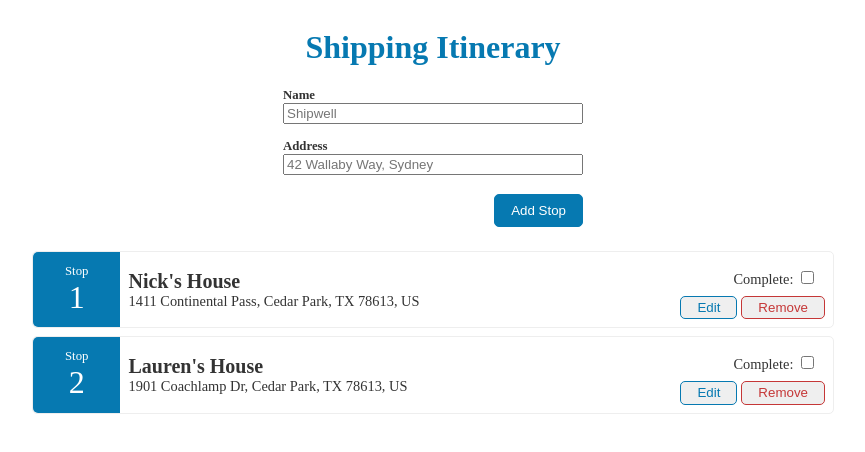
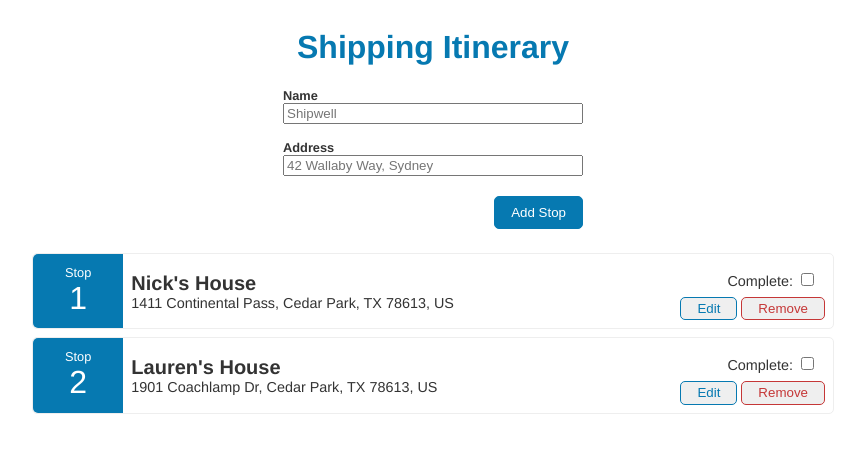
Before and after one commit to nickroberts404/shipwell-project, a React app: page / in a window 1280 px wide. Shown: the top 452 px of the page, without its empty margins (207-1072 px from the left). Built offline with nearby package versions, Linux system fonts and the light colour scheme; the HTML template or start-up script is replaced by a standard one.

Commit message:
Renamed form components and organized styles

```diff
--- a/src/components/App.js
+++ b/src/components/App.js
@@ -1,13 +1,13 @@
 import React from 'react';
 import styled from 'styled-components';
 import Header from './Header';
-import FormCreate from './FormCreate';
+import CreateStopForm from './CreateStopForm';
 import Itinerary from './Itinerary';
 const App = () => {
 	return (
 		<Container>
 			<Header />
-			<FormCreate />
+			<CreateStopForm />
 			<Itinerary />
 		</Container>
 	);
@@ -17,7 +17,7 @@ const Container = styled.div`
 	display: flex;
 	flex-direction: column;
 	align-items: center;
-	font-family: Avenir;
+	font-family: 'Avenir', Helvetica, sans-serif;
 	color: #333;
 `;
 
--- a/src/components/FormCreate.js
+++ b/src/components/CreateStopForm.js
@@ -2,9 +2,9 @@ import React from 'react';
 import styled from 'styled-components';
 import { useDispatch } from 'react-redux';
 import { addStop } from '../actions';
-import Form from './Form';
+import Form from './StopForm';
 
-const FormCreate = () => {
+const CreateStopForm = () => {
 	const dispatch = useDispatch();
 	const onSubmit = (name, address) => dispatch(addStop(name, address));
 	return (
@@ -20,4 +20,4 @@ const Container = styled.div`
 	margin-bottom: 1.5rem;
 `;
 
-export default FormCreate;
+export default CreateStopForm;
--- a/src/components/FormField.js
+++ b/src/components/FormField.js
@@ -7,7 +7,7 @@ const FormField = ({ value, placeholder, update, error, label }) => {
 	return (
 		<Container>
 			<FieldLabel>
-				<Text>{label}</Text>
+				<LabelText>{label}</LabelText>
 				<input value={value} placeholder={placeholder} onChange={onChange} type="text" />
 			</FieldLabel>
 			<Error>{error}</Error>
@@ -25,15 +25,15 @@ const FieldLabel = styled.label`
 	display: flex;
 	flex-direction: column;
 `;
-const Text = styled.div`
+const LabelText = styled.div`
+	font-size: 0.8rem;
 	font-weight: bold;
-	font-size: 0.8rem;
 `;
 const Error = styled.div`
+	height: 1rem;
+	align-self: flex-end;
 	color: ${dangerColor};
 	font-size: 0.8rem;
-	height: 15px;
-	align-self: flex-end;
 `;
 
 export default FormField;
--- a/src/components/ItineraryItem.js
+++ b/src/components/ItineraryItem.js
@@ -3,7 +3,7 @@ import { useDispatch } from 'react-redux';
 import styled from 'styled-components';
 import { updateStop, deleteStop } from '../actions';
 import { primaryColor, dangerColor, completeColor } from '../styleVariables';
-import FormUpdate from './FormUpdate';
+import FormUpdate from './UpdateStopForm';
 
 const ItineraryItem = ({ id, stopNum, name, address, complete }) => {
 	const dispatch = useDispatch();
@@ -17,13 +17,13 @@ const ItineraryItem = ({ id, stopNum, name, address, complete }) => {
 				Stop <span>{stopNum}</span>
 			</StopNumber>
 			<MiddleSection>
-				{!editing ? (
+				{editing ? (
+					<FormUpdate id={id} name={name} address={address} setEditing={setEditing} />
+				) : (
 					<div>
 						<Name>{name}</Name>
 						<Address>{address}</Address>
 					</div>
-				) : (
-					<FormUpdate id={id} name={name} address={address} setEditing={setEditing} />
 				)}
 			</MiddleSection>
 			<EndSection>
@@ -48,11 +48,11 @@ const ItineraryItem = ({ id, stopNum, name, address, complete }) => {
 
 const Container = styled.div`
 	display: flex;
-	border-radius: 5px;
-	border: 1px solid #eee;
 	width: 90%;
 	max-width: 50rem;
 	margin-bottom: 0.5rem;
+	border-radius: 5px;
+	border: 1px solid #eee;
 	@media (max-width: 500px) {
 		flex-direction: column;
 	}
@@ -62,11 +62,11 @@ const StopNumber = styled.div`
 	flex-direction: column;
 	align-items: center;
 	justify-content: center;
+	padding: 0.2rem 2rem;
+	background: ${(props) => (props.complete ? completeColor : primaryColor)};
+	font-size: 0.8rem;
 	color: white;
-	background: ${(props) => (props.complete ? completeColor : primaryColor)};
 	border-radius: 5px 0 0 5px;
-	font-size: 0.8rem;
-	padding: 0.2rem 2rem;
 	span {
 		font-size: 2rem;
 	}
@@ -102,14 +102,16 @@ const Bottom = styled.div`
 	justify-content: flex-end;
 `;
 const CompleteLabel = styled.label`
+	padding: 0.5rem;
 	font-size: 0.9rem;
-	padding: 0.5rem;
 `;
 const StyledButton = styled.button`
+	padding: 0.2rem 1rem;
 	color: ${(props) => props.color};
 	border: 1px solid ${(props) => props.color};
 	border-radius: 5px;
-	padding: 0.2rem 1rem;
+	outline: none;
+	cursor: pointer;
 	&:hover {
 		color: #fff;
 		background-color: ${(props) => props.color};
@@ -117,8 +119,6 @@ const StyledButton = styled.button`
 	&:not(:last-child) {
 		margin-right: 0.25rem;
 	}
-	outline: 0;
-	cursor: pointer;
 `;
 
 export default ItineraryItem;
--- a/src/components/Form.js
+++ b/src/components/StopForm.js
@@ -4,32 +4,12 @@ import { primaryColor } from '../styleVariables';
 import FormField from './FormField';
 import axios from 'axios';
 
-const validateName = (name) => (name.trim() === '' ? 'Please include a name for your stop.' : '');
-const validateAddress = (address) => {
-	if (address.trim() === '') return 'Please include an address for your stop.';
-	else if (address.trim().length < 3) return 'Address must be at least 3 characters long.';
-	return '';
-};
-
-// Queries Shipwell API for valid address. If successful, return the formatted address, otherwise throws an error.
-const getValidAddress = async (address) => {
-	const res = await axios.post('https://dev-api.shipwell.com/v2/locations/addresses/validate/', {
-		formatted_address: address,
-	});
-	return res.data.geocoded_address.formatted_address;
-};
-
-// If there are any truthy values (strings) in the error object, return true
-const hasErrors = (errors) => {
-	const values = Object.values(errors);
-	return values.some((e) => !!e);
-};
-
-const Form = ({
+const StopForm = ({
 	initialName = '',
 	initialAddress = '',
 	submitButtonText = 'Add Stop',
 	onSubmit,
+	clearOnSubmit = true,
 }) => {
 	const [name, setName] = useState(initialName);
 	const [address, setAddress] = useState(initialAddress);
@@ -45,14 +25,16 @@ const Form = ({
 
 	const submitForm = async (e) => {
 		e.preventDefault(); // Do not refresh page
-		setShowErrors(true); // After a form is dirty, display errors
+		setShowErrors(true); // After a form has been submitted, display errors
 		if (hasErrors(errors)) return false;
 		try {
 			const validAddress = await getValidAddress(address);
 			onSubmit(name, validAddress);
-			setName('');
-			setAddress('');
-			setShowErrors(false);
+			if (clearOnSubmit) {
+				setName('');
+				setAddress('');
+				setShowErrors(false);
+			}
 		} catch (err) {
 			setErrors({ ...errors, address: 'Please enter a valid address.' });
 			return false;
@@ -78,18 +60,42 @@ const Form = ({
 		</StyledForm>
 	);
 };
+
+// Name field cannot be left empty.
+const validateName = (name) => (name.trim() === '' ? 'Please include a name for your stop.' : '');
+// Address field must be at least 3 characters long
+const validateAddress = (address) => {
+	if (address.trim() === '') return 'Please include an address for your stop.';
+	else if (address.trim().length < 3) return 'Address must be at least 3 characters long.';
+	return '';
+};
+
+// Queries Shipwell API for valid address. If successful, return the formatted address, otherwise throws an error.
+const getValidAddress = async (address) => {
+	const res = await axios.post('https://dev-api.shipwell.com/v2/locations/addresses/validate/', {
+		formatted_address: address,
+	});
+	return res.data.geocoded_address.formatted_address;
+};
+
+// If there are any truthy values (strings) in the error object, return true
+const hasErrors = (errors) => {
+	const values = Object.values(errors);
+	return values.some((e) => !!e);
+};
+
 const StyledForm = styled.form`
 	display: flex;
 	flex-direction: column;
 	width: 100%;
 `;
 const SubmitButton = styled.button`
+	margin-top: 0.25rem;
+	padding: 0.5rem 1rem;
+	align-self: flex-end;
 	border: 1px solid ${primaryColor};
 	border-radius: 5px;
-	align-self: flex-end;
 	cursor: pointer;
-	padding: 0.5rem 1rem;
-	margin-top: 0.25rem;
 	outline: none;
 	color: #fff;
 	background: ${primaryColor};
@@ -99,4 +105,4 @@ const SubmitButton = styled.button`
 	}
 `;
 
-export default Form;
+export default StopForm;
--- a/src/components/FormUpdate.js
+++ b/src/components/UpdateStopForm.js
@@ -2,9 +2,9 @@ import React from 'react';
 import styled from 'styled-components';
 import { useDispatch } from 'react-redux';
 import { updateStop } from '../actions';
-import Form from './Form';
+import Form from './StopForm';
 
-const FormUpdate = ({ id, name, address, setEditing }) => {
+const UpdateStopForm = ({ id, name, address, setEditing }) => {
 	const dispatch = useDispatch();
 	const onSubmit = (name, address) => {
 		setEditing(false);
@@ -17,15 +17,16 @@ const FormUpdate = ({ id, name, address, setEditing }) => {
 				initialAddress={address}
 				onSubmit={onSubmit}
 				submitButtonText="Update Stop"
+				clearOnSubmit={false}
 			/>
 		</Container>
 	);
 };
 
 const Container = styled.div`
+	margin: 0.5rem;
 	width: 100%;
 	max-width: 20rem;
-	margin: 0.5rem;
 `;
 
-export default FormUpdate;
+export default UpdateStopForm;
```
